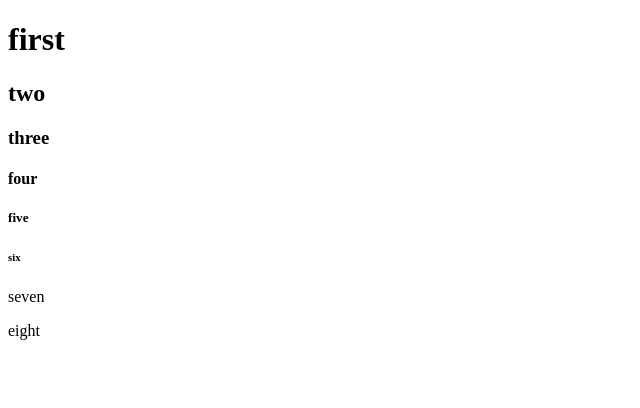
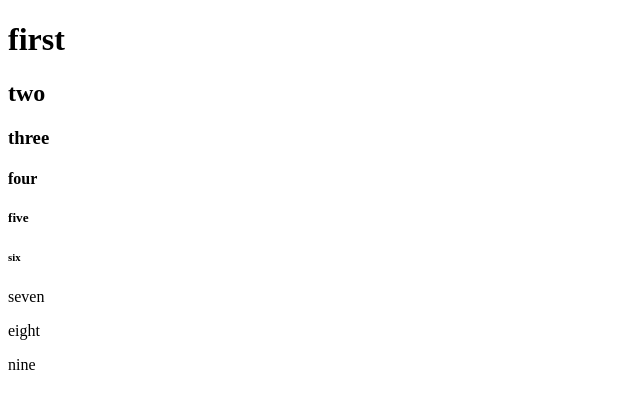
Before and after one commit to MasuMa6410/Ninth-Assignment.-Code4Fun, a plain HTML site: page index.html in a window 1280 px wide. Shown: the full height of the page, 0-640 px from the left. Drawn offline with Linux system fonts and the light colour scheme.

Commit message:
Nine commit.

```diff
--- a/index.html
+++ b/index.html
@@ -14,5 +14,6 @@
     <h6>six</h6>
     <p>seven</p>
     <p>eight</p>
+    <p>nine</p>
   </body>
 </html>
```
